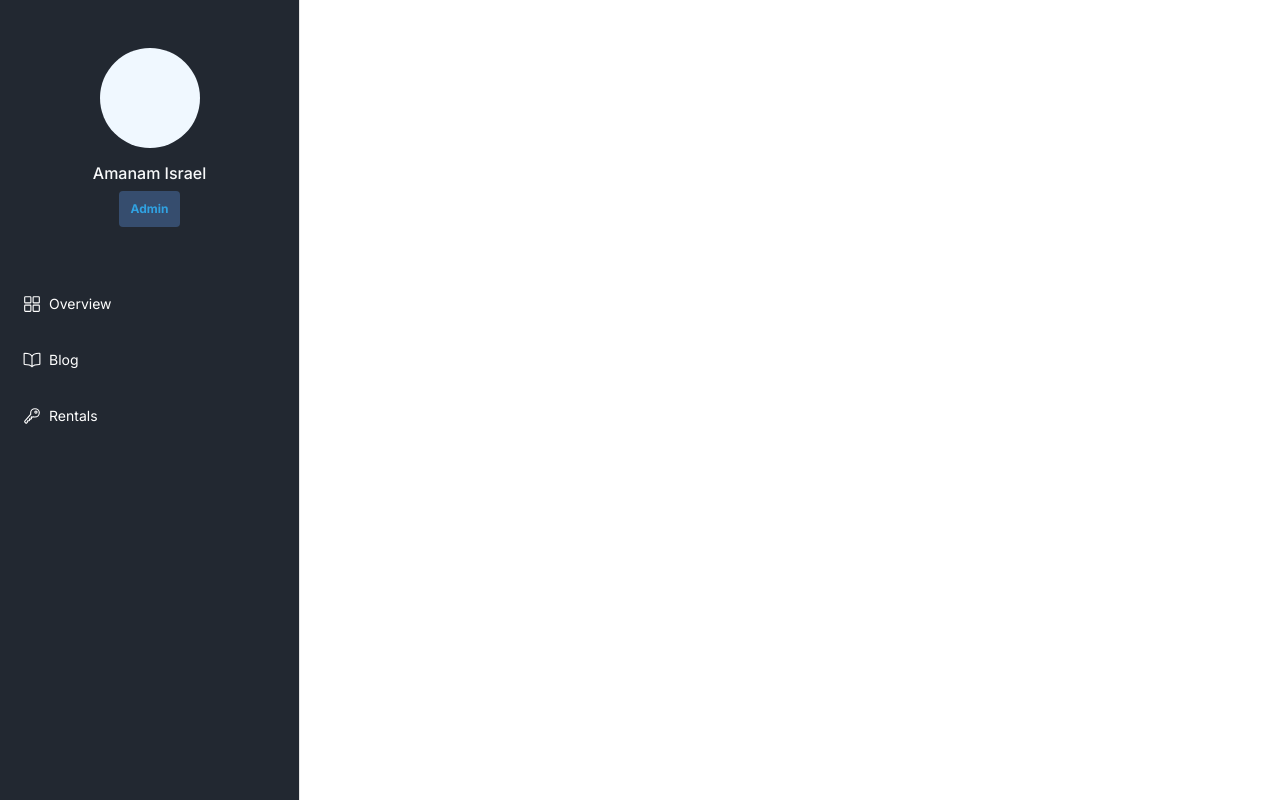
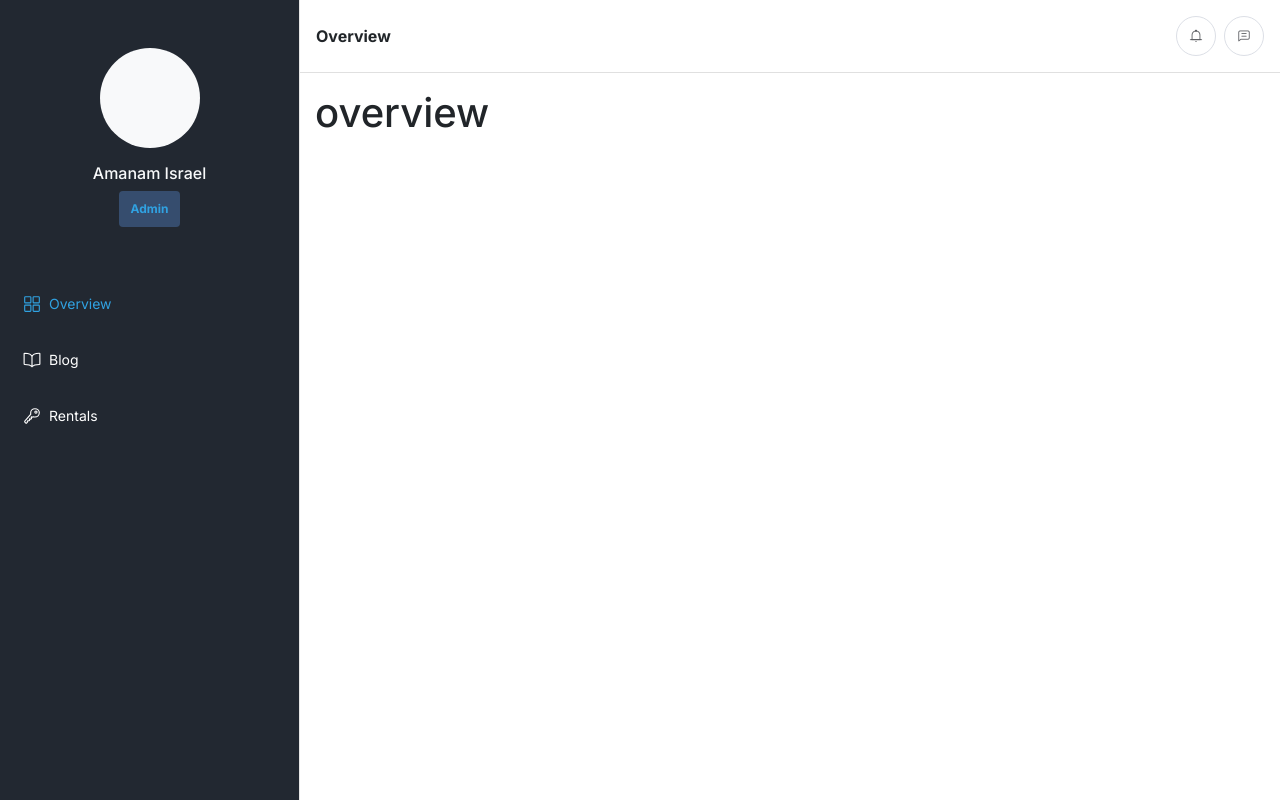
Before and after one commit to kojusola/admin-event, a Vue app: page /dashboard in a window 1280 px wide. Built offline with nearby package versions, Linux system fonts and the light colour scheme.

Commit message:
completed dashboard and route active styles

```diff
--- a/src/App.vue
+++ b/src/App.vue
@@ -53,4 +53,7 @@ export default {
     font-size: 18px;
     vertical-align: middle;
   }
+  button:focus {
+    outline: 0 !important;
+}
 </style>
--- a/src/components/dashboard.vue
+++ b/src/components/dashboard.vue
@@ -1,16 +1,23 @@
 <template>
-  <div>
+  <div class="wrapper">
     <Sidebar/>
-    <!-- <router-view></router-view> -->
+    <div id="content">
+      <Subnav/>
+      <div class="container-fluid h-auto my-3">
+         <router-view></router-view>
+      </div>
+    </div>
   </div>
 </template>
 
 <script>
 import Sidebar from './layouts/sidebar.vue'
+import Subnav from './layouts/subnav.vue'
 export default {
     name: 'dashboard',
     components: {
-        Sidebar
+        Sidebar,
+        Subnav
     },
     data(){
       return {
@@ -21,9 +28,17 @@ export default {
 </script>
 
 <style>
-  .el-aside{
-    width: 300px;
-    height: 100vh;
-    background-color: aliceblue;
-  }
+.wrapper{
+    display: flex;
+    width: 100%;
+    align-items: stretch;
+}
+  #content {
+    width: calc(100% - 300px);
+    min-height: 100vh;
+    transition: all 0.3s;
+    position: absolute;
+    top: 0;
+    right: 0;
+}
 </style>
--- a/src/components/layouts/sidebar.vue
+++ b/src/components/layouts/sidebar.vue
@@ -7,23 +7,29 @@
       active-text-color="#30A2E2"
       class="el-menu-vertical-demo"
       :collapse="isCollapse"
+      default-active="1"
     >
-    <div class="my-5 d-flex flex-column justify-center">
-        <div class="avatar mx-auto">
+          <div v-if="isCollapse">
+            <div class="bg-light mt-3 avatar-small mx-auto">
+            </div>
+            <p class="badge bg-light-primary text-primary text-center m-0 d-block my-3 mx-auto">AI</p>
+          </div>
+          <div v-else class="my-5 d-flex flex-column justify-center">
+              <div class="avatar bg-light mx-auto">
               </div>
               <h6 class="text-center text-light mt-3">Amanam Israel</h6>
               <p class="badge bg-light-primary text-primary text-center m-0 mx-auto">Admin</p>
           </div>
       <div class="menu">
-        <el-menu-item index="1">
+            <el-menu-item class="is-active"  index="1" @click="toOverview">
               <ion-icon name="grid-outline"></ion-icon>
-          <span slot="title">Overview</span>
+              <span tag="span" slot="title">Overview</span>
             </el-menu-item>
-        <el-menu-item index="2">
+            <el-menu-item index="2" @click="toBlog">
               <ion-icon name="book-outline"></ion-icon>
               <span slot="title">Blog</span>
             </el-menu-item>
-        <el-menu-item index="3">
+            <el-menu-item index="3" @click="toRentals">
             <ion-icon name="key-outline"></ion-icon>
               <span slot="title">Rentals</span>
             </el-menu-item>
@@ -46,7 +52,16 @@ export default {
         ? (this.isCollapse = true)
         : (this.isCollapse = false);
     },
+    toRentals(){
+      this.$router.push('/dashboard/rentals').catch(()=>{});
     },
+    toBlog(){
+      this.$router.push('/dashboard/blog').catch(()=>{});
+    },
+    toOverview(){
+      this.$router.push('/dashboard').catch(()=>{});
+    }
+  }
 };
 </script>
 
@@ -60,11 +75,14 @@ export default {
     height: 100%;
   }
 }
-.avatar{
+.avatar,.avatar-small {
   width: 100px;
   height: 100px;
-  background-color: aliceblue;
   border-radius: 50%;
+}
+.avatar-small{
+  width: 50px;
+  height: 50px;
 }
 .badge{
   padding: 1em;
--- a/src/components/layouts/subnav.vue
+++ b/src/components/layouts/subnav.vue
@@ -1,13 +1,41 @@
 <template>
-  <div></div>
+  <div>
+      <nav class="navbar py-3">
+          <span class="font-weight-bold text-capitalize">{{getRoute()}}</span>
+          <div>
+            <el-dropdown trigger="click">
+            <el-button icon="el-icon-bell" class="el-dropdown-link mr-2" circle></el-button>
+            <el-dropdown-menu slot="dropdown">
+                <el-dropdown-item>No notifications yet</el-dropdown-item>
+            </el-dropdown-menu>
+            </el-dropdown>
+            <el-button icon="el-icon-chat-line-square" circle></el-button>
+          </div>
+      </nav>
+  </div>
 </template>
 
 <script>
 export default {
-    name: 'subnav'
+    name: 'subnav',
+    methods: {
+      getRoute(){
+        const path =  this.$route.path.split('/');
+        if(path.length === 2){
+          return 'Overview'
+        }else{
+          return path[2]
+        }
+      }
+    }
 }
 </script>
 
-<style>
-
+<style lang="scss">
+  nav.navbar{
+    border-bottom: 1px solid #E0E0E0 ;
+  }
+  .el-dropdown-menu{
+    width: 350px;
+  }
 </style>
--- a/src/main.js
+++ b/src/main.js
@@ -5,6 +5,7 @@ import axios from "axios";
 import './assets/el-theme/index.css'
 import ElementUI from 'element-ui';
 import locale from 'element-ui/lib/locale/lang/en'
+import 'element-ui/lib/theme-chalk/display.css'
 
 Vue.config.productionTip = false;
 
```
Lines whose indentation alone changed are shown as unchanged.
